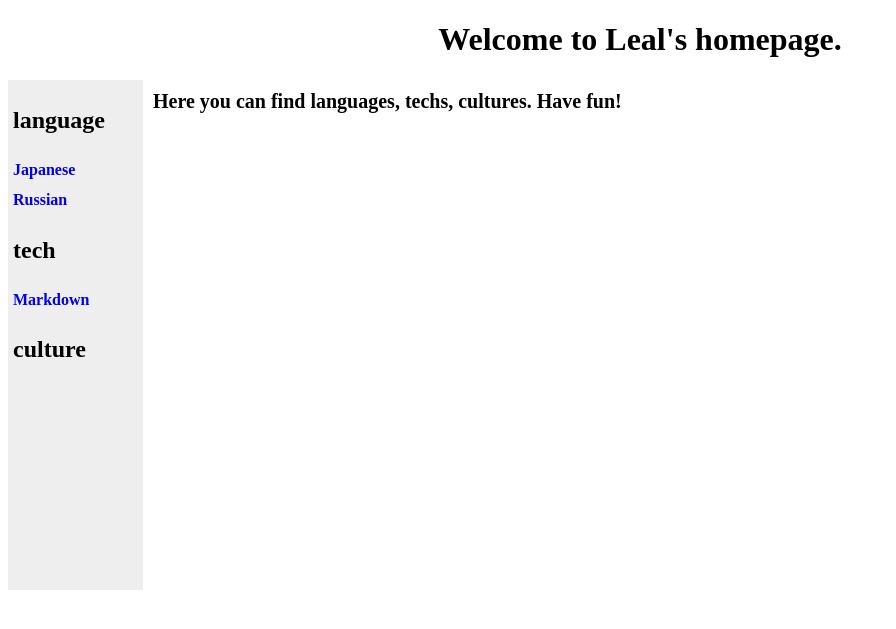
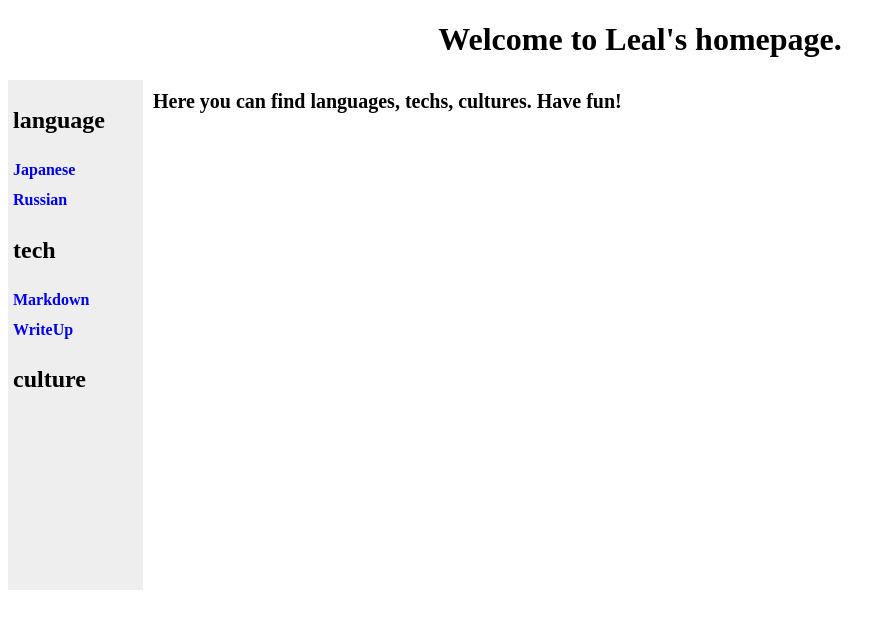
Before and after one commit to lealLuo/lealLuo.github.io, a Jekyll site: the page index.html, which Jekyll copies as it is, in a window 1280 px wide. Shown: the top 629 px of the page, without its empty margins (0-896 px from the left). Built offline with Jekyll 4.4.1, drawn with Linux system fonts in a browser that asks for light colours.

Commit message:
change index writeup

```diff
--- a/index.html
+++ b/index.html
@@ -41,6 +41,7 @@
 	<a href="ru/lang_game_ru/jp_vegetable_index.html">Russian</a><br>
 	<h2>tech</h2>
 	<a href="Markdown/index.html">Markdown</a><br>
+	<a href="HTS_challenge/basic.html">WriteUp</a><br>
     <h2>culture</h2><br>
     </div>
     <div id="section">
```
